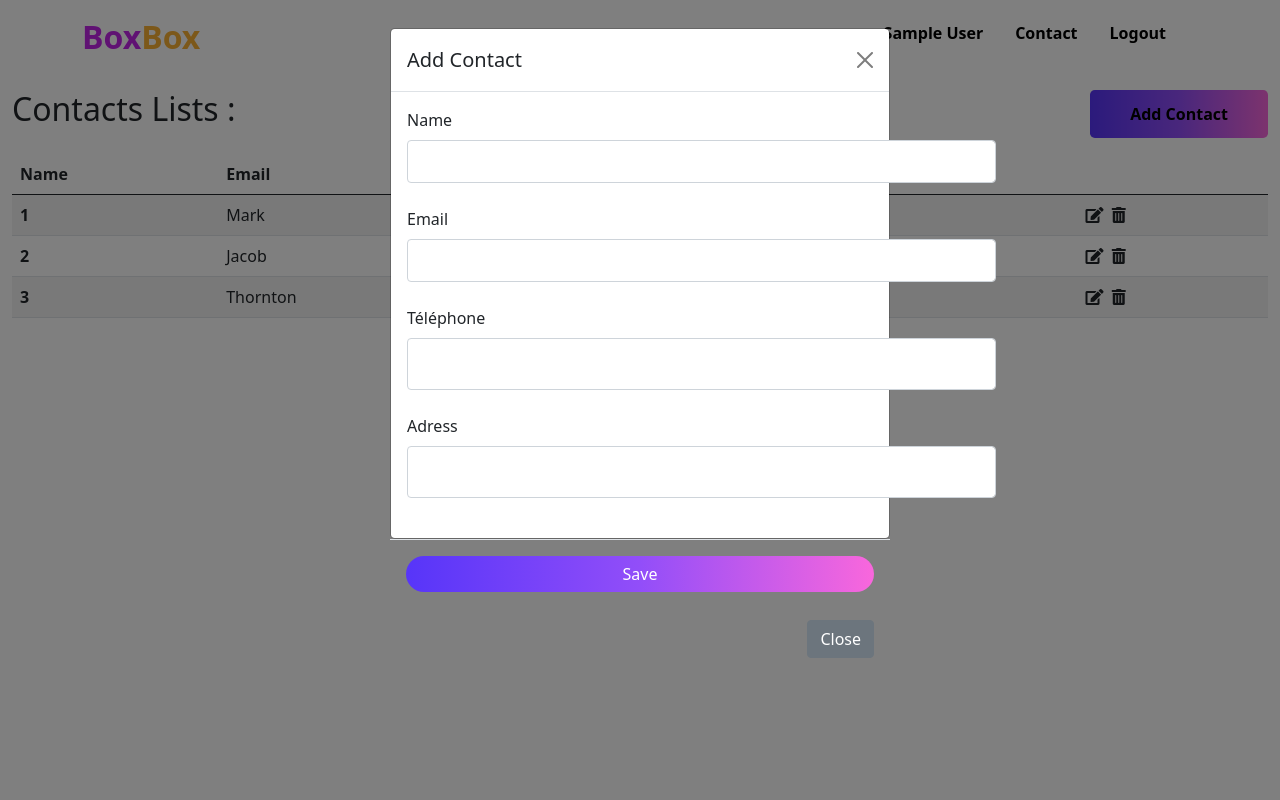
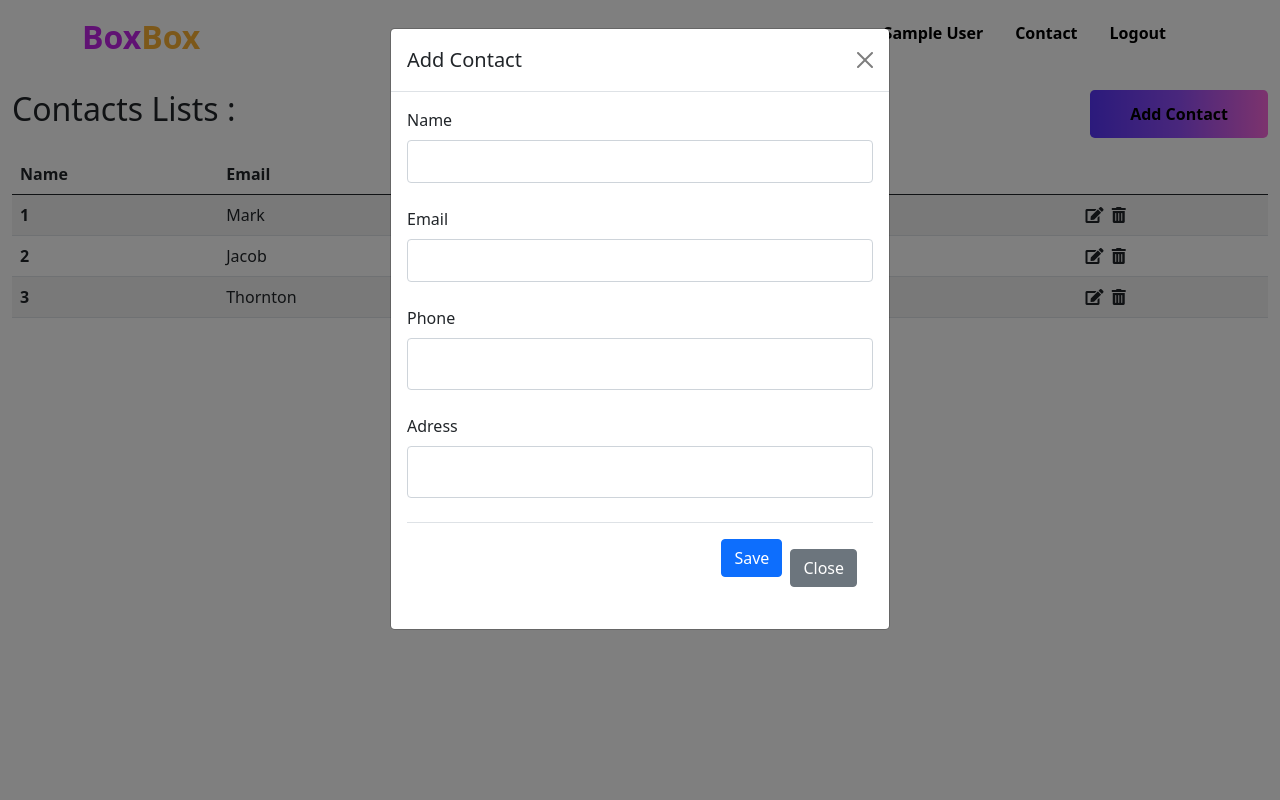
Before and after one commit to EnnaqarBoubker/PHP-OOP, a PHP site: page /contact.php in a window 1280 px wide, after a click on "Add Contact". Run offline with PHP 8.4, Linux system fonts and the light colour scheme; the visitor is signed in with stand-in values (Sample User, id 1); some libraries are stand-ins or nearby versions.

Commit message:
I created the login and signup methods and use them in projetc after  that I creat the crud for contact

```diff
--- a/brief/classes/user.php
+++ b/brief/classes/user.php
@@ -7,6 +7,8 @@ class User {
     public $email;
     public $password;
     public $password2;
+    public $phone;
+    public $adress;
 
     public function __construct($db){
         $this-> db = $db;
@@ -27,7 +29,7 @@ class User {
             if($sql -> rowCount()){
                 $row = $sql->fetch(PDO::FETCH_ASSOC);
                 // var_dump($row);
-                    // $_SESSION['id'] = $row[0]['id'];
+                $_SESSION['id'] = $row['id'];
                 $_SESSION['name'] = $row['name'];
                 // $_SESSION['id'] = true;
                 // $_SESSION['name'] = true;
@@ -56,4 +58,32 @@ class User {
 
     }
 
+    public function creatContact($name, $email, $phone, $adress){
+
+        $name = addslashes(strip_tags($_POST['name']));
+        $email = addslashes(strip_tags($_POST['email']));
+        $phone = addslashes(strip_tags($_POST['phone']));
+        $adress = addslashes(strip_tags($_POST['adress']));
+
+        if(!empty($name) && !empty($email) && !empty($phone) && !empty($adress)){
+            session_start();
+            $qury = "INSERT INTO `contact`(name, email, phone, adress, fkuser) VALUES (?,?,?,?,?)";
+            $stmt = $this-> db ->prepare($qury);
+            $stmt->bindParam(1, $name, PDO::PARAM_STR);
+            $stmt->bindParam(2, $email, PDO::PARAM_STR);
+            $stmt->bindParam(3, $phone, PDO::PARAM_STR);
+            $stmt->bindParam(4, $adress, PDO::PARAM_STR);
+            $stmt->bindParam(5, $_SESSION['id'], PDO::PARAM_INT);
+            $stmt->execute();
+         session_write_close();
         }
+        else{
+            echo 'is wrong';
+        }
+    }
+
+    public function afficher(){
+        $query1 = 'SELECT * FROM `contact`';
+        $stm = $this -> db -> prepare($query1);
+    }
+}
--- a/brief/contact.php
+++ b/brief/contact.php
@@ -1,7 +1,14 @@
 <?php
-    include './navbarUser.php';
-    require_once './dbconnection.php';
+include './/navbarUser.php';
+include './dbconnect.php';
+include './classes/user.php';
 
+if (isset($_POST['submitCr'])) {
+    $user = new User($conn);
+    $user->creatContact($_POST['name'], $_POST['email'], $_POST['phone'], $_POST['adress']);
+    echo 'done';
+    echo "<script>alert('User created successfully');document.location='contact.php'</script>";
+}
 ?>
 
 <!-- Modal -->
@@ -13,42 +20,40 @@
                 <button type="button" class="btn-close" data-bs-dismiss="modal" aria-label="Close"></button>
             </div>
             <div class="modal-body">
-                <form action="" method="POTS">
+                <form action="" method="POST">
                     <div class="section-two text-start ">
                         <!-- Text input -->
                         <div class="form-outline mb-4">
                             <label class="form-label" for="name">Name</label>
-                            <input type="text" id="name" class="form-control" />
+                            <input type="text" name="name" id="name" class="form-control" value="" />
                         </div>
 
                         <!-- Text input -->
                         <div class="form-outline mb-4">
                             <label class="form-label" for="email">Email</label>
-                            <input type="text" id="email" class="form-control" />
+                            <input type="email" name="email" id="email" class="form-control" />
                         </div>
                     </div>
 
                     <!-- Email input -->
                     <div class="form-outline mb-4">
-                        <label class="form-label" for="formulair3">Téléphone</label>
-                        <input type="email" id="formulair3" class="form-control" />
+                        <label class="form-label" for="formulair3">Phone</label>
+                        <input type="text" name="phone" id="formulair3" class="form-control" />
                     </div>
 
                     <!-- password input -->
                     <div class="form-outline mb-4">
                         <label class="form-label" for="formulair4">Adress</label>
-                        <input type="password" id="formulair4" class="form-control" />
-                    </div>
-            </div>
+                        <input type="text" name="adress" id="formulair4" class="form-control" />
                     </div>
                     <!-- Submit button -->
                     <div class="modal-footer">
-            <button type="submit" class="btn btn-primary btn-block mb-4">Save</button>
+                        <input name="submitCr" type="submit" class=" btn btn-primary btn-block mb-4" value="Save">
                         <button type="button" class="btn btn-secondary" data-bs-dismiss="modal">Close</button>
                     </div>
                 </form>
+
             </div>
-
         </div>
     </div>
 </div>
--- /dev/null
+++ b/brief/dbconnect.php
@@ -0,0 +1,31 @@
+<?php
+@session_start();
+ob_start();
+
+    try {
+        $conn =  new PDO("mysql:host=localhost;dbname=management", "root", '');
+        // set the PDO error mode to exception
+        $conn->setAttribute(PDO::ATTR_ERRMODE, PDO::ERRMODE_EXCEPTION);
+        // echo "Connected successfully";
+    } catch (PDOException $e) {
+        echo "Connection failed: " . $e->getMessage();
+}
+
+    // class Database {
+    //     private $host = "localhost";
+    //     private $database_name = "management";
+    //     private $username = "root";
+    //     private $password = "";
+    //     public $conn;
+    //     public function getConnection(){
+    //         $this->conn = null;
+    //         try{
+    //             $this->conn = new PDO("mysql:host=" . $this->host . ";dbname=" . $this->database_name, $this->username, $this->password);
+    //             $this->conn->exec("set names utf8");
+    //         }catch(PDOException $exception){
+    //             echo "Database could not be connected: " . $exception->getMessage();
+    //         }
+    //         return $this->conn;
+    //     }
+    // }
+?>
--- a/brief/dbconnection.php
+++ /dev/null
@@ -1,12 +0,0 @@
-<?php
-@session_start();
-ob_start();
-
-    try {
-        $conn =  new PDO("mysql:host=localhost;dbname=management", "root", '');
-        // set the PDO error mode to exception
-        $conn->setAttribute(PDO::ATTR_ERRMODE, PDO::ERRMODE_EXCEPTION);
-        // echo "Connected successfully";
-    } catch (PDOException $e) {
-        echo "Connection failed: " . $e->getMessage();
-}
--- a/brief/main.js
+++ b/brief/main.js
@@ -8,7 +8,6 @@
 
 // form.addEventListener('submit' , e => {
 //     checkValide();
-
 // })
 
 // function error(input, message){
--- a/brief/navbarUser.php
+++ b/brief/navbarUser.php
@@ -1,5 +1,5 @@
 <?php
-include './dbconnection.php';
+include './dbconnect.php';
 
 
 
--- a/brief/profil.php
+++ b/brief/profil.php
@@ -1,6 +1,6 @@
 <?php
 include './navbarUser.php';
-include './dbconnection.php';
+include './dbconnect.php';
 include './classes/user.php';
 if(!isset($_SESSION))
 {
--- a/brief/sign-in.php
+++ b/brief/sign-in.php
@@ -1,6 +1,6 @@
 <?php
 include './navbar.php';
-include './dbconnection.php';
+include './dbconnect.php';
 include './classes/user.php';
 
 if (isset($_POST['submit'])) {
--- a/brief/sign-up.php
+++ b/brief/sign-up.php
@@ -1,10 +1,9 @@
 <?php
     include './navbar.php';
-    include './dbconnection.php';
+    include './dbconnect.php';
     include './classes/user.php';
 
     if (isset($_POST['submitSignup'])) {
-
         $user = new User($conn);
         $user->signup($_POST['name'],$_POST['email'],$_POST['password'] );
 
--- a/brief/style.css
+++ b/brief/style.css
@@ -127,7 +127,7 @@ li.nav-item a:hover,
     }
     .btn-F a ,
     .form-outline.mb-4 {
-        width: 46vw !important;
+        /* width: 46vw !important; */
         border: none !important;
     }
     .welcome {
@@ -151,7 +151,7 @@ li.nav-item a:hover,
     }
     .btn-F a,
     .form-outline.mb-4 {
-        width: 46vw !important;
+        /* width: 46vw !important; */
         border: none !important;
     }
     .welcome {
```
Lines whose indentation alone changed are shown as unchanged.
